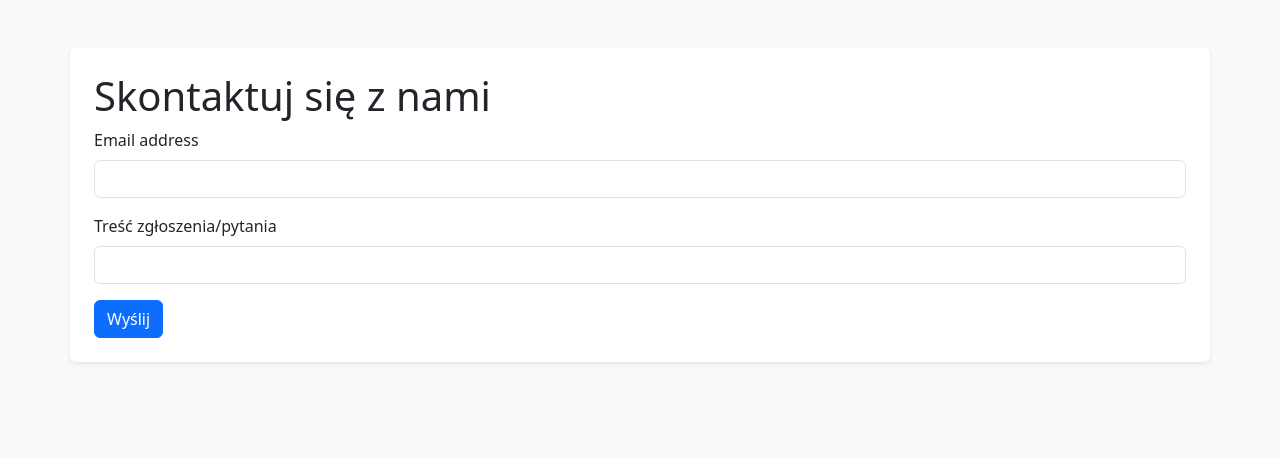
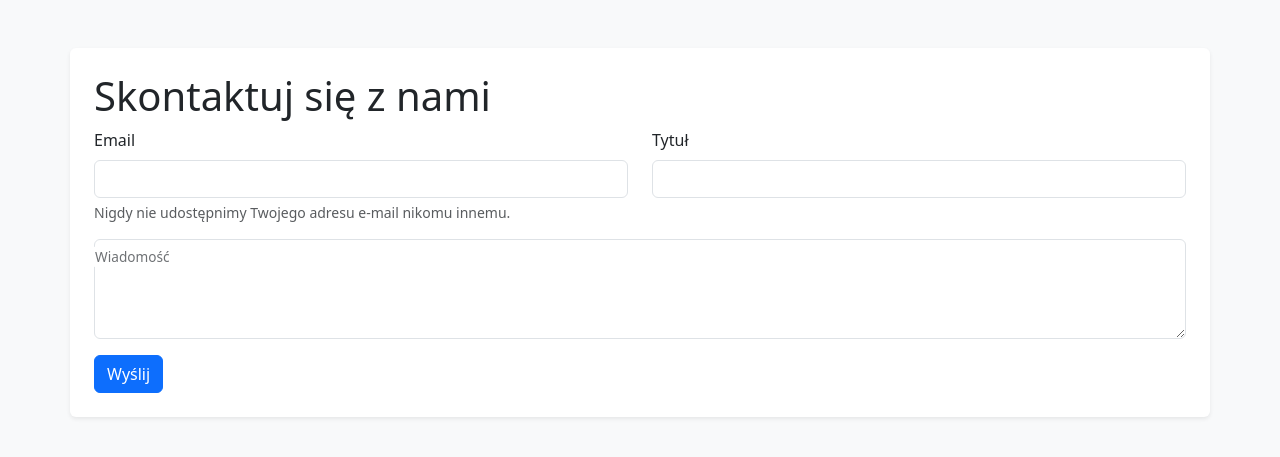
Before and after one commit to damianjuszczak/django_webstore, a Django app: page /contact in a window 1280 px wide. Shown: the part 56-513 px from the top of the page. Run offline with Django 5.2, Linux system fonts and the light colour scheme.

Commit message:
new contact

```diff
--- a/webapp/main/templates/main/contact.html
+++ b/webapp/main/templates/main/contact.html
@@ -1,20 +1,35 @@
-{% extends 'main/layout/layout.html' %}
-
-{% block title%}Kontakt{% endblock %}
-
-{% block content%}
-    <h1>Skontaktuj się z nami</h1>
-    <form>
-        <div class="mb-3">
-            <label for="exampleInputEmail1" class="form-label">Email address</label>
-            <input type="email" class="form-control" id="exampleInputEmail1" aria-describedby="emailHelp">
-        </div>
-        <div class="mb-3">
-            <label for="exampleInputPassword1" class="form-label">Treść zgłoszenia/pytania</label>
-            <input type="text" class="form-control" id="exampleInputPassword1">
-        </div>
-        <button type="submit" class="btn btn-primary">Wyślij</button>
-    </form>
-
-    {% include 'main/test.html' %}
-{% endblock %}
+{% extends 'main/layout/layout.html' %} {% block title%}Kontakt{% endblock %}
+{%block content%}
+<section style="width: 100%">
+	<h1>Skontaktuj się z nami</h1>
+	<form class="row">
+		<div class="col-12 col-md-6 mb-3">
+			<label for="exampleInputEmail1" class="form-label">Email</label>
+			<input
+				type="email"
+				class="form-control"
+				id="exampleInputEmail1"
+				aria-describedby="emailHelp"
+			/>
+			<div id="emailHelp" class="form-text">
+				Nigdy nie udostępnimy Twojego adresu e-mail nikomu innemu.
+			</div>
+		</div>
+		<div class="col-12 col-md-6 mb-3">
+			<label for="exampleInputPassword1" class="form-label">Tytuł</label>
+			<input type="password" class="form-control" id="exampleInputPassword1" />
+		</div>
+		<div class="col-12 mb-3 form-floating">
+			<textarea
+				class="form-control"
+				id="floatingTextarea2"
+				style="height: 100px"
+			></textarea>
+			<label for="floatingTextarea2">Wiadomość</label>
+		</div>
+		<div class="col-12">
+			<button type="submit" class="btn btn-primary">Wyślij</button>
+		</div>
+	</form>
+</section>
+{% include 'main/test.html' %} {% endblock %}
```
